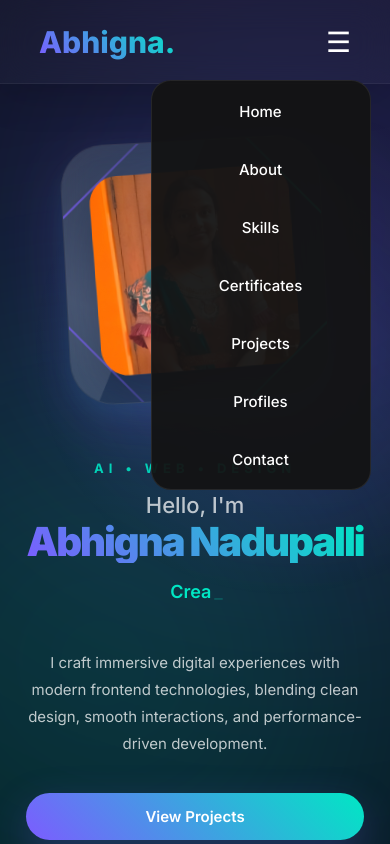
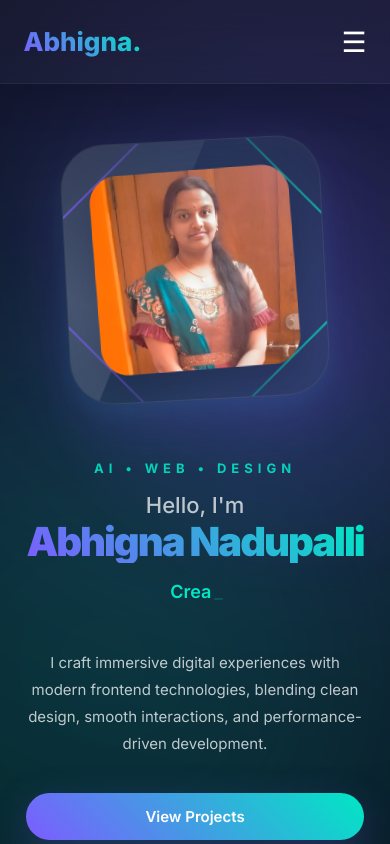
Before and after one commit to Abhigna13/Portfolio, a React (Vite) app: page / in a window 390 px wide. Shown: the top 844 px of the page. Built offline with nearby package versions, Linux system fonts and the light colour scheme.

Commit message:
Added responsive mobile navbar

```diff
--- a/src/index.css
+++ b/src/index.css
@@ -192,17 +192,33 @@ body::after{
 
   .menu-icon {
     display: block;
+    z-index: 2001;
+  }
+
+  .navbar {
+    padding: 18px 6%;
+  }
+
+  .logo {
+    font-size: 26px;
+  }
+
+  .navbar ul.nav-links {
+    display: none;
+  }
+
+  .navbar ul.nav-links.active {
+    display: flex;
   }
 
   .nav-links {
-    display: none;
-
-    position: absolute;
+    position: fixed;
     top: 80px;
-    right: 5%;
+    right: 15px;
     width: 220px;
 
     flex-direction: column;
+    align-items: center;
     gap: 15px;
 
     padding: 20px;
@@ -214,10 +230,7 @@ body::after{
     border-radius: 20px;
 
     list-style: none;
-  }
-
-  .nav-links.active {
-    display: flex;
+    z-index: 2000;
   }
 }
 
```
